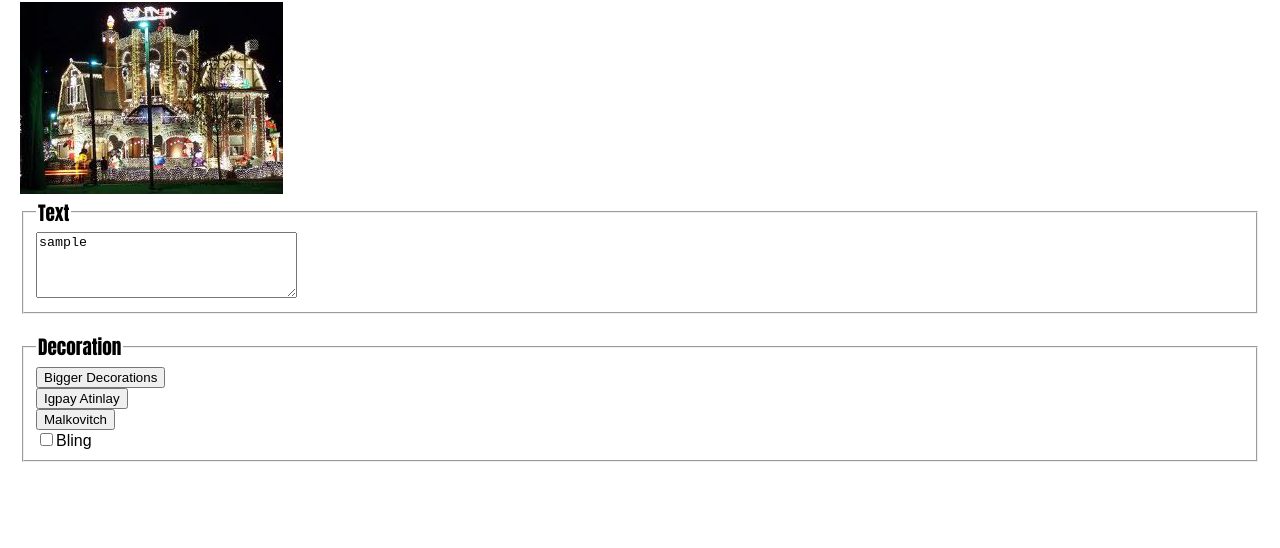
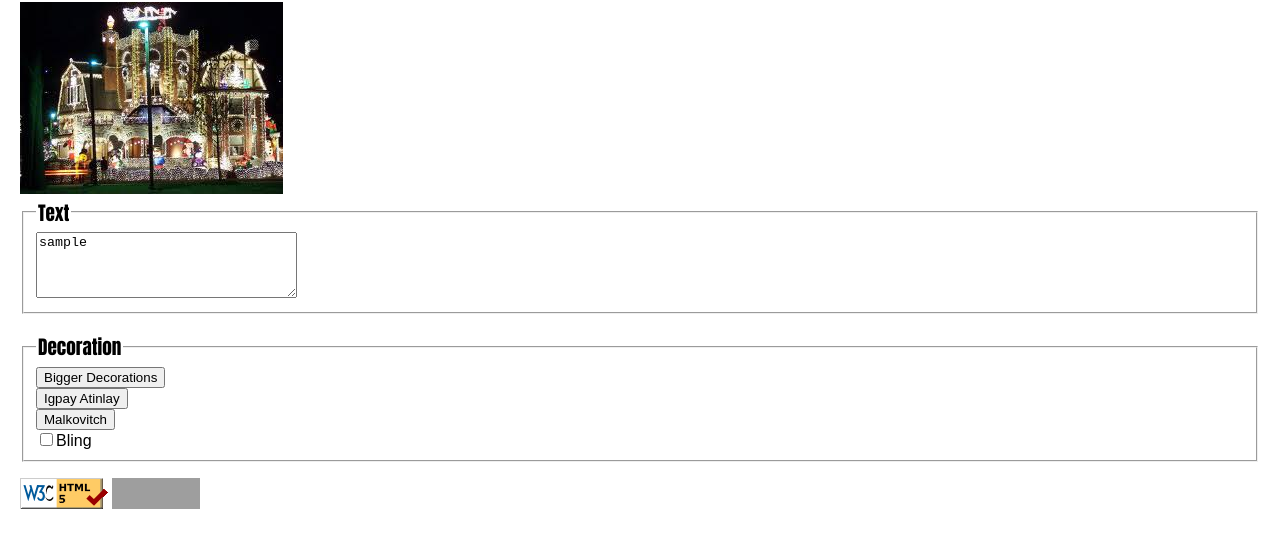
Before and after one commit to JaCkIsO/JaCkIsO.github.io, a plain HTML site: page decoratemytext.html in a window 1280 px wide. Shown: the part 90-638 px from the top of the page. Drawn offline with nearby package versions, Linux system fonts and the light colour scheme; grey boxes are pictures that could not be loaded.

Commit message:
Update decoratemytext.html
Add HTML and CSS Validator

```diff
--- a/decoratemytext.html
+++ b/decoratemytext.html
@@ -36,5 +36,12 @@
             <input id="bling" type="checkbox">Bling</input>
 
         </fieldset>
+		<p>
+			<a href="https://validator.w3.org/nu/check/referer"> <img src="images/w3c-html.png" alt="Valid HTML!" /></a>
+			<a href="https://jigsaw.w3.org/css-validator/check/referer">
+				<img style="border:0;width:88px;height:31px" src="https://jigsaw.w3.org/css-validator/images/vcss"
+					alt="Valid CSS!" />
+			</a>
+		</p>
 	</body>
 </html>
```
